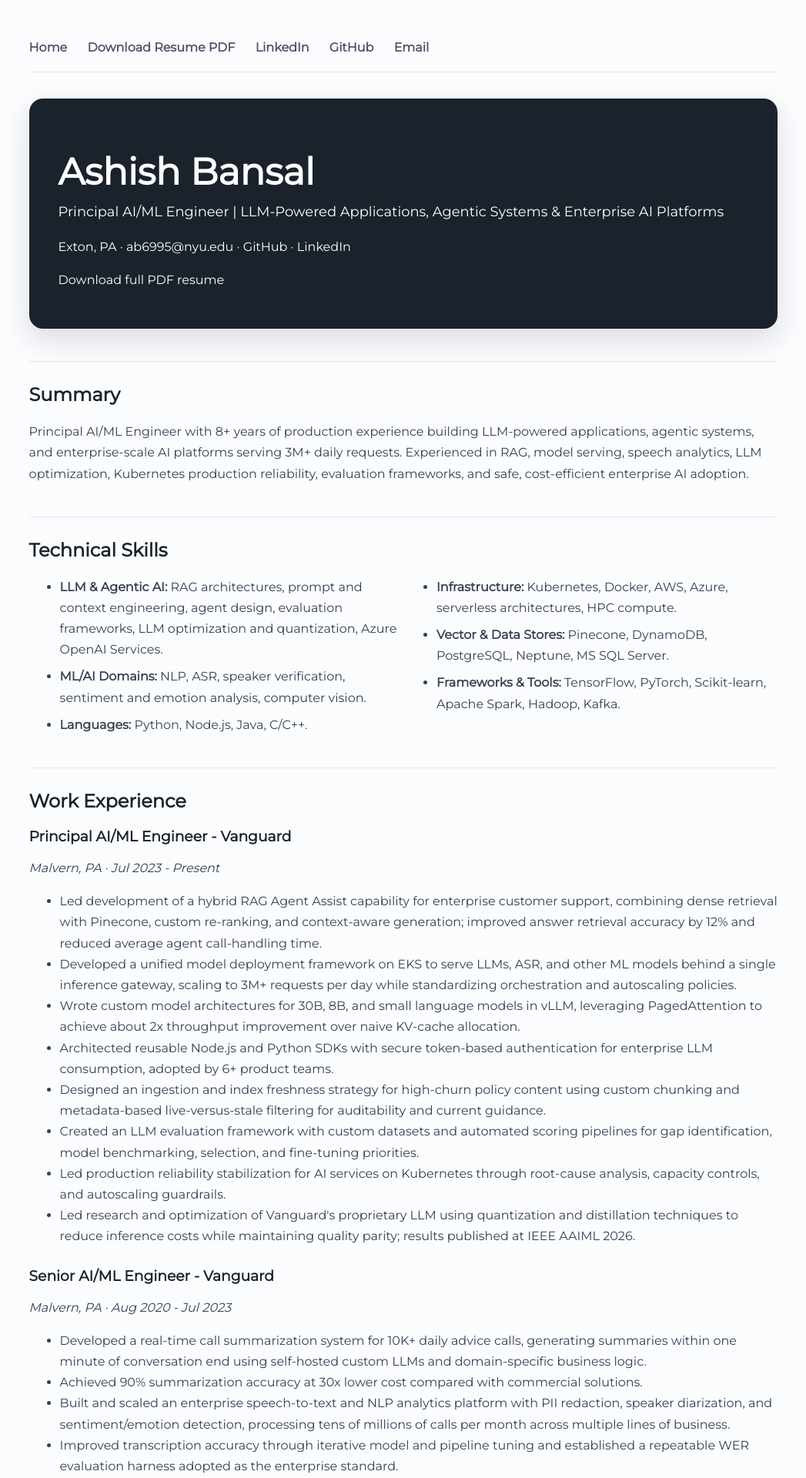
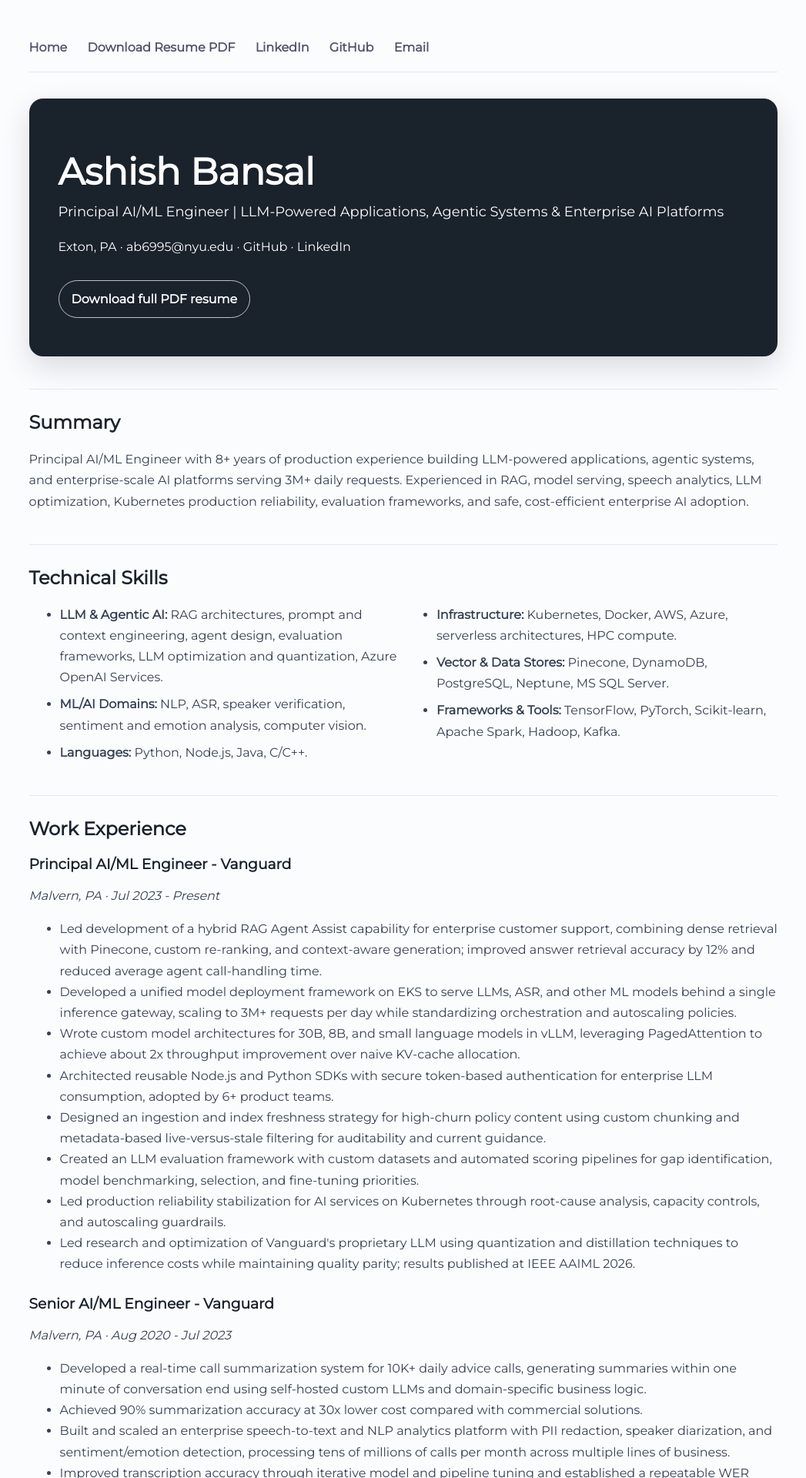
Before and after one commit to ab6995/ab6995.github.io, a Jekyll site: the page built from resume/index.html, in a window 1280 px wide. Shown: the top 1920 px of the page at 77% size, without its empty margins (116-1163 px from the left). Built offline with Jekyll 4.4.1, drawn with Linux system fonts in a browser that asks for light colours.

Commit message:
Style resume PDF download button

```diff
--- a/assets/css/blog.css
+++ b/assets/css/blog.css
@@ -80,6 +80,21 @@
   margin-bottom: 0;
 }
 
+.resume-download {
+  display: inline-block;
+  margin-top: 14px;
+  padding: 10px 16px;
+  border: 1px solid rgba(255, 255, 255, 0.72);
+  border-radius: 999px;
+  font-weight: 700;
+}
+
+.resume-download:hover {
+  background: #fff;
+  color: #1a222c;
+  text-decoration: none;
+}
+
 .resume-item {
   margin-bottom: 26px;
 }
```
